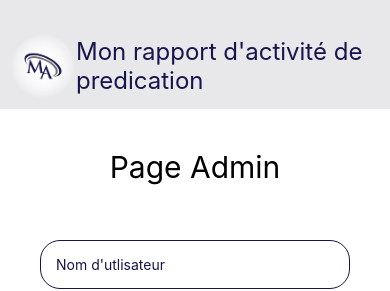
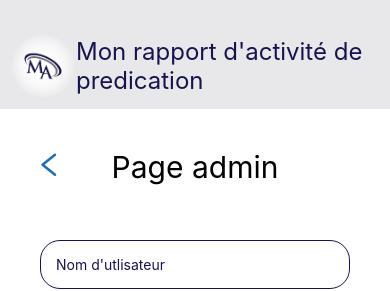
Before and after one commit to bleudy-kitondo/mon_activite_frontend, a React Native app: screen /Admin in a window 390 px wide. Shown: the top 291 px of the page. Built offline with nearby package versions, Linux system fonts and the light colour scheme.

Commit message:
feat: adding feature back

```diff
--- a/App.js
+++ b/App.js
@@ -9,15 +9,13 @@ const Stack = createNativeStackNavigator()
 export default function App() {
   return (
     <NavigationContainer>
-      <Stack.Navigator screenOptions={{
-        headerShown: false
-      }}>
+      <Stack.Navigator
+        screenOptions={{
+          headerShown: false,
+        }}>
         <Stack.Screen name="Login" component={login} />
         <Stack.Screen name="Admin" component={admin} />
-        <Stack.Screen
-          name="Signup"
-          component={signUp}
-        />
+        <Stack.Screen name="Signup" component={signUp} />
       </Stack.Navigator>
     </NavigationContainer>
   )
--- a/package.json
+++ b/package.json
@@ -15,6 +15,7 @@
     "expo-status-bar": "~1.4.2",
     "react": "18.1.0",
     "react-native": "0.70.5",
+    "react-native-ionicons": "^4.6.5",
     "react-native-safe-area-context": "4.4.1",
     "react-native-screens": "~3.18.0"
   },
--- a/screens/adminScreen.js
+++ b/screens/adminScreen.js
@@ -1,3 +1,5 @@
+import AntDesign from '@expo/vector-icons/AntDesign'
+
 import {
   StyleSheet,
   Text,
@@ -7,7 +9,7 @@ import {
   Image,
 } from 'react-native'
 
-export default function admin() {
+export default function admin({ navigation }) {
   const loginAlert = () => {
     alert('connexion reussie !')
   }
@@ -23,7 +25,16 @@ export default function admin() {
         </Text>
       </View>
       <View>
-        <Text style={styles.title2}>Page Admin</Text>
+        <View style={{ flexDirection: 'row' }}>
+          <AntDesign
+            style={styles.icon}
+            name="left"
+            size={32}
+            color="#206FAB"
+            onPress={() => navigation.navigate('Login')}
+          />
+          <Text style={styles.title2}>Page admin</Text>
+        </View>
         <TextInput
           style={styles.input}
           placeholder="Nom d'utlisateur "
@@ -50,7 +61,6 @@ export default function admin() {
           source={require('../assets/jw.png')}
         />
         <Text style={styles.hearderText}>
-          {' '}
           Copyright ©2022, by Bleudy TETE
         </Text>
       </View>
@@ -90,22 +100,11 @@ const styles = StyleSheet.create({
     marginHorizontal: 40,
     marginVertical: 15,
   },
-  PressableCreate: {
-    color: '#fff',
-    fontSize: 14,
-    textAlign: 'center',
-  },
   Pressablelogin: {
     color: '#17144D',
     fontSize: 14,
     textAlign: 'center',
     fontWeight: 'bold',
-  },
-  paragraph: {
-    marginHorizontal: 40,
-    marginVertical: 15,
-    fontSize: 16,
-    color: '#17144D',
   },
   picture: {
     height: 66,
@@ -133,6 +132,7 @@ const styles = StyleSheet.create({
     textAlign: 'center',
     fontSize: 30,
     marginVertical: 40,
+    width: '50%',
   },
   hearderText: {
     backgroundColor: '#206FAB',
@@ -140,4 +140,10 @@ const styles = StyleSheet.create({
     color: '#fff',
     padding: 20,
   },
+  icon: {
+    textAlign: 'center',
+    fontSize: 30,
+    marginVertical: 40,
+    width: '25%',
+  },
 })
--- a/screens/loginScreen.js
+++ b/screens/loginScreen.js
@@ -10,9 +10,6 @@ import {
 export default function login({ navigation }) {
   const loginAlert = () => {
     alert('login reussie !')
-  }
-  const signUpAlert = () => {
-    navigation.navigate('signup')
   }
 
   return (
@@ -130,7 +127,7 @@ const styles = StyleSheet.create({
   footer: {
     flexDirection: 'row',
     width: '100%',
-    marginTop: '57%',
+    marginTop: '56%',
   },
   hearder: {
     flexDirection: 'row',
--- a/screens/signUpScreen.js
+++ b/screens/signUpScreen.js
@@ -1,3 +1,5 @@
+import AntDesign from '@expo/vector-icons/AntDesign'
+
 import {
   StyleSheet,
   Text,
@@ -9,7 +11,7 @@ import {
   ScrollView,
 } from 'react-native'
 
-export default function signUp() {
+export default function signUp({ navigation }) {
   const loginAlert = () => {
     alert('inscription reussie !')
   }
@@ -27,7 +29,16 @@ export default function signUp() {
       </View>
       <SafeAreaView>
         <ScrollView style={styles.body}>
-          <Text style={styles.title2}>Inscription</Text>
+          <View style={{ flexDirection: 'row' }}>
+            <AntDesign
+              style={styles.icon}
+              name="left"
+              size={32}
+              color="#206FAB"
+              onPress={() => navigation.navigate('Login')}
+            />
+            <Text style={styles.title2}>Inscription</Text>
+          </View>
           <View style={styles.mainPart}>
             <View style={styles.containerProfil}>
               <Image
@@ -52,7 +63,6 @@ export default function signUp() {
             <TextInput
               style={styles.input}
               placeholderTextColor="#17144D"
-              maxLength={20}
               autoCorrect={false}
               secureTextEntry
               placeholder="Confirmenr mot de passe"
@@ -60,7 +70,7 @@ export default function signUp() {
             <TextInput
               style={styles.input}
               placeholderTextColor="#17144D"
-              maxLength={20}
+              maxLength={5}
               autoCorrect={false}
               keyboardType="numeric"
               placeholder="Numero de l'assemblée"
@@ -99,7 +109,7 @@ export default function signUp() {
             <TextInput
               style={styles.input}
               placeholderTextColor="#17144D"
-              maxLength={10}
+              maxLength={8}
               autoCorrect={false}
               keyboardType="numeric"
               placeholder="Date de naissance"
@@ -107,7 +117,7 @@ export default function signUp() {
             <TextInput
               style={styles.input}
               placeholderTextColor="#17144D"
-              maxLength={10}
+              maxLength={8}
               autoCorrect={false}
               placeholder="Date de bapteme"
               keyboardType="numeric"
@@ -151,15 +161,6 @@ const styles = StyleSheet.create({
     fontSize: 16,
     backgroundColor: '#fff',
   },
-  connexion: {
-    backgroundColor: '#fff',
-    borderWidth: 1,
-    borderColor: '#17144D',
-    padding: 15,
-    borderRadius: 20,
-    marginHorizontal: 40,
-    marginVertical: 15,
-  },
   create: {
     backgroundColor: '#17144D',
     padding: 15,
@@ -172,17 +173,6 @@ const styles = StyleSheet.create({
     fontSize: 18,
     textAlign: 'center',
     fontWeight: 'bold',
-  },
-  PressableConnexion: {
-    color: '#17144D',
-    fontSize: 30,
-    textAlign: 'center',
-  },
-  paragraph: {
-    marginHorizontal: 40,
-    marginVertical: 15,
-    fontSize: 16,
-    color: '#17144D',
   },
   picture: {
     height: 66,
@@ -209,6 +199,7 @@ const styles = StyleSheet.create({
     textAlign: 'center',
     fontSize: 30,
     marginVertical: 40,
+    width: '50%',
   },
   hearderText: {
     backgroundColor: '#206FAB',
@@ -236,10 +227,15 @@ const styles = StyleSheet.create({
     borderRadius: 10,
   },
   body: {
-    overflow: 'scroll',
     height: '81%',
   },
   secondPart: {
     marginHorizontal: 20,
   },
+  icon: {
+    textAlign: 'center',
+    fontSize: 30,
+    marginVertical: 40,
+    width: '25%',
+  },
 })
```
Also changed, not shown: 1 other file (tests, documents, lock files or other folders).
